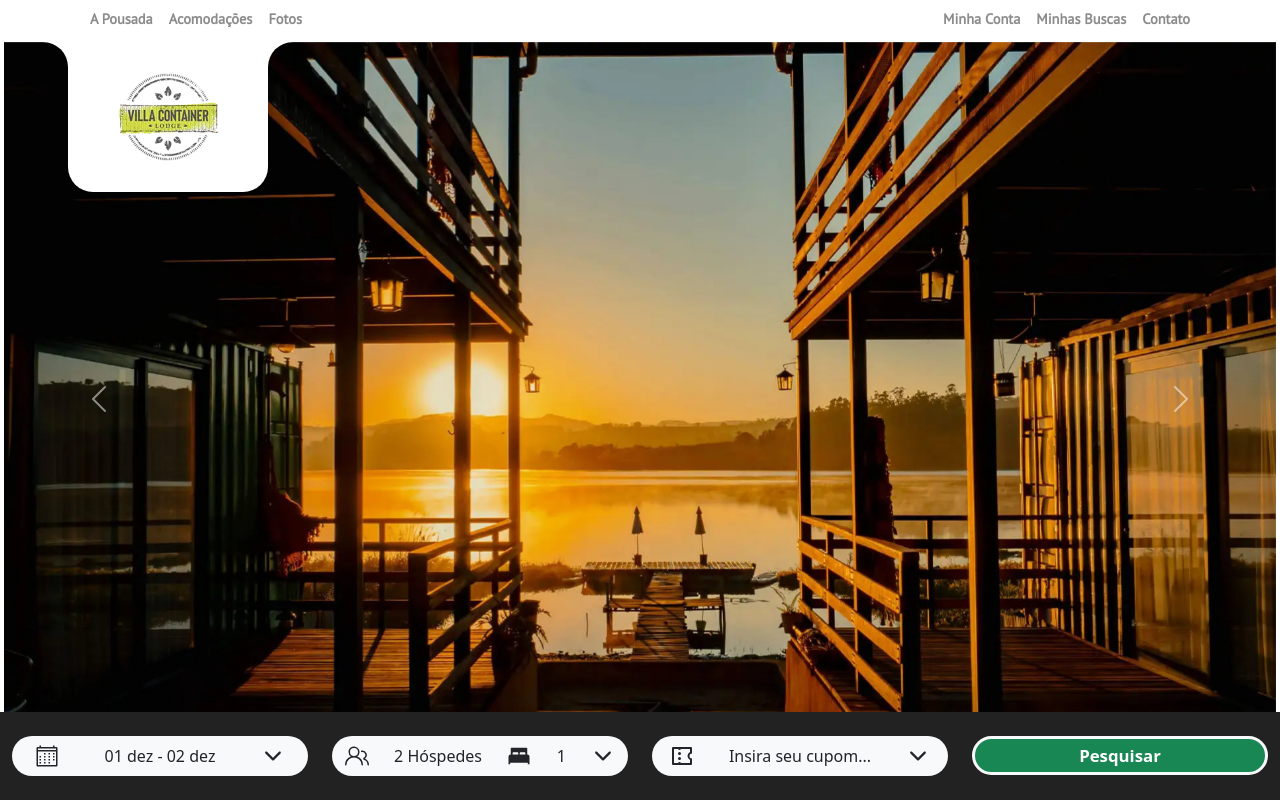
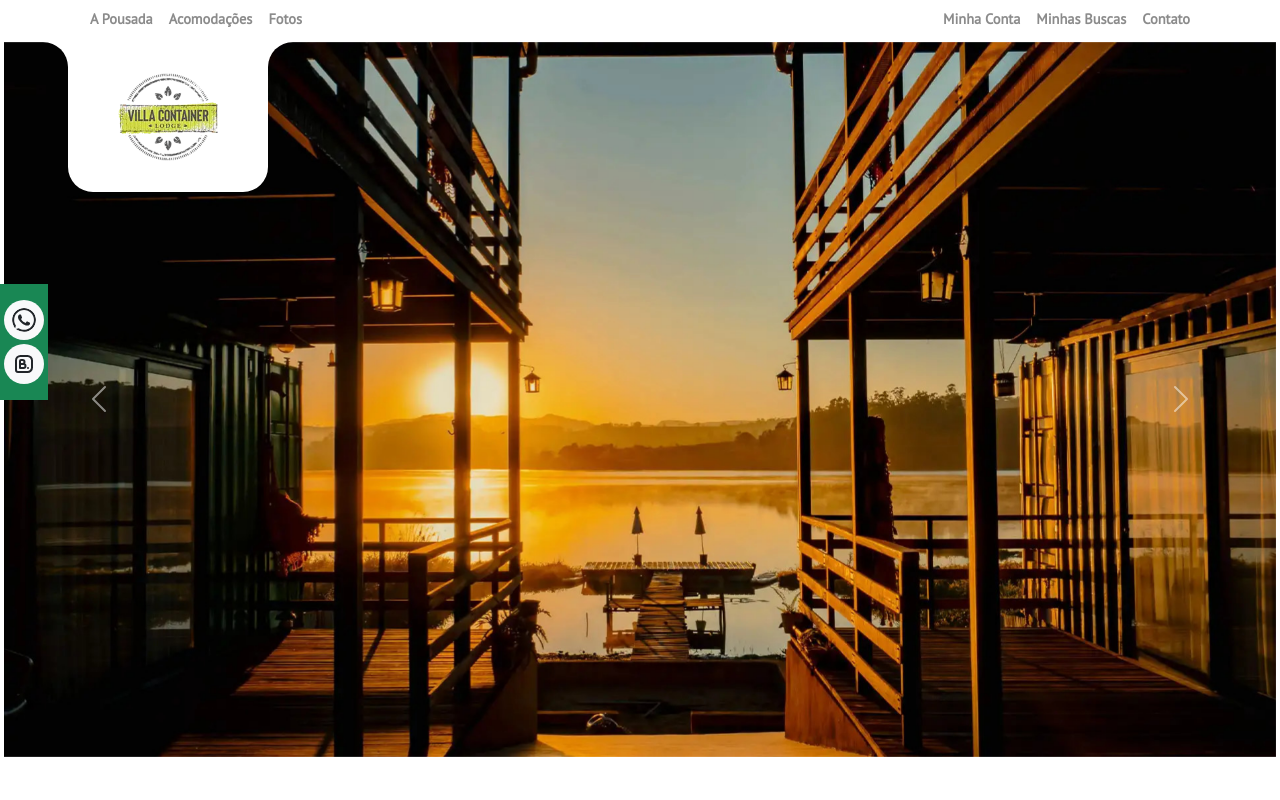
Before and after one commit to lindomarterra/lodge-container, a React (Create React App) app: page / in a window 1280 px wide. Shown: the top 800 px of the page. Built offline with nearby package versions, Linux system fonts and the light colour scheme.

Commit message:
dez 23 2023 18:30

```diff
--- a/src/components/Home/Depoimentos.jsx
+++ b/src/components/Home/Depoimentos.jsx
@@ -121,7 +121,7 @@ function Depoimentos() {
 
                    {/* BTN CALL MODAL */}
                 <div className='text-end' >
-                    <button className='btnVerTodos fw-bold border-0 p-2 rounded-2' data-bs-toggle='modal' data-bs-target='#modal-depoimentos' > ver todos </button>
+                    <button className='btnVerTodos fw-bold border-0 px-3 py-2 rounded-1' data-bs-toggle='modal' data-bs-target='#modal-depoimentos' > ver todos </button>
                 </div>
 
 
--- a/src/components/Home/Footer.jsx
+++ b/src/components/Home/Footer.jsx
@@ -4,15 +4,19 @@ import { IoMdStar } from "react-icons/io"
 import { BsFillTelephoneFill } from "react-icons/bs"
 import { MdOutlineEmail } from "react-icons/md"
 import { FaLocationDot } from "react-icons/fa6"
+import { CgInstagram } from "react-icons/cg"
+import { TfiYoutube } from "react-icons/tfi"
+import { SiTripadvisor } from "react-icons/si"
 
 function Footer() {
     return (
         <footer style={{backgroundColor:'whitesmoke'}} className='py-5' >
             <div className='container-md' >
+
                 <div className="row">
 
                     <div className="col-md-6 col-lg-4">
-                        <div className="p-2" >
+                        <div className="p-2 " >
                             <small className='fw-bold' > POUSADA VILLA CONTAINER LODGE </small>
                             <small className='text-black-50'> CNPJ:31.707.370/0001-97 </small>
                             <div>
@@ -26,7 +30,7 @@ function Footer() {
                     </div>
 
                     <div className="col-md-6 col-lg-4">
-                        <div className="p-2">
+                        <div className="p-2 ">
                             <p>
                                 <span > <MdOutlineEmail className='fs-4 me-1 text-black-50' /></span>
                                 <small className='pt-1 text-black-50 reservasHover' >reservas@villacontainerlodge.com.br</small>
@@ -39,7 +43,7 @@ function Footer() {
                     </div>
 
                     <div className="col-md-6 col-lg-4">
-                        <div className="d-flex justify-content-center align-items-center p-2">
+                        <div className="p-2 d-flex align-items-center ">
                             <FaLocationDot className='me-2 fs-3 text-black-50' />
                             <div className='text-black-50 enderecoHover ' >
                                 <small> Estrada Macaúbas, Km 1.5, Centro </small> <br/>
@@ -49,10 +53,14 @@ function Footer() {
                         </div>
                     </div>
 
+                </div>
 
+                <div className='p-5 text-center'>
+                <span className='m-1 p-4 rounded-2 instaHover'><CgInstagram   className='fs-4 text-black '/></span>
+                <span className='m-1 p-4 rounded-2 youTubeHover'><TfiYoutube  className='fs-4 text-black '/></span>
+                <span className='m-1 p-4 rounded-2 tripHover'><SiTripadvisor  className='fs-4 text-black '/></span>
+            </div>
 
-
-                </div>
             </div>
         </footer>
     )
--- a/src/components/Home/Main.jsx
+++ b/src/components/Home/Main.jsx
@@ -22,7 +22,6 @@ import Acomodacoes from './Acomodacoes'
 import Depoimentos from './Depoimentos'
 import GoogleMap from './GoogleMap'
 import Footer from './Footer'
-import UnderFooter from './UnderFooter'
 
 
 function Main() {
@@ -93,7 +92,6 @@ function Main() {
 
             <Footer/>
 
-            <UnderFooter/>
 
         </main>
     )
--- a/src/components/Home/NavbarBooking.jsx
+++ b/src/components/Home/NavbarBooking.jsx
@@ -1,5 +1,7 @@
 import React, { useState } from 'react'
 import '../../index.css'
+import { ImWhatsapp } from "react-icons/im";
+import { TbBrandBooking } from "react-icons/tb";
 import { VscCalendar } from "react-icons/vsc"
 import { IoIosArrowDown } from "react-icons/io"
 import { IoIosArrowUp } from "react-icons/io"
@@ -15,6 +17,7 @@ import { RiCoupon3Line } from "react-icons/ri"
 
 function NavbarBooking() {
 
+    const [navbarShow, setNavbarShow]=useState(false)
     const [calendarOpen, setCalendarOpen]=useState(false)
     const [dateBooking, setDateBooking]=useState(false)
     const [cupomOpen, setCupomOpen]=useState(false)
@@ -22,6 +25,7 @@ function NavbarBooking() {
     const [qtdGuest, setQtdGuest]=useState(2)
     const [qtdKids, setQtdKids]=useState(0)
 
+    const showHideNavbarBooking=()=>{setNavbarShow(!navbarShow)}
     const shiftArrow=()=>{setCalendarOpen(!calendarOpen)}
     const shiftArrowDateBooking=()=>{setDateBooking(!dateBooking)}
     const shiftArrowCupom=()=>{setCupomOpen(!cupomOpen)}
@@ -37,12 +41,15 @@ function NavbarBooking() {
     return (
         <body>
 
+            <div style={{cursor:'pointer', zIndex:'200' }} className='d-flex flex-column position-fixed bottom-50 bg-success py-3 px-1 ' >
+
+                <ImWhatsapp className='fs-1 rounded-5 bg-light p-2 mb-1 ' />
+                <TbBrandBooking className='fs-1 rounded-5 bg-light p-2 ' onClick={showHideNavbarBooking}  />
+                {navbarShow?
                 <nav style={{backgroundColor:'#222',zIndex:'100'}} className='d-none d-lg-block position-fixed bottom-0 w-100' >
                         <form  >
                            <div className='container-fluid py-4 '>
-
                                <div className="row">
-
                                     <div className='col-md-6 col-lg-3'>
                                          <div className='bg-light d-flex rounded-5 py-2 justify-content-around align-items-center'>
                                             <VscCalendar  style={{fontSize:'1.5rem'}}  />
@@ -57,14 +64,12 @@ function NavbarBooking() {
 
                                         </div>
                                     </div>
-
                                     <div className='col-md-6 col-lg-3'>
                                        <div className='bg-light d-flex rounded-5 py-2 justify-content-around align-items-center'>
                                             <GoPeople  style={{fontSize:'1.5rem'}}  />
                                             <div > <span> {qtdGuest + qtdKids} </span> Hóspedes </div>
                                             <IoBedSharp style={{fontSize:'1.5rem'}} />
                                             <div  > 1 </div>
-
                                             {dateBooking ?
                                                 <IoIosArrowUp   style={{fontSize:'1.5rem', cursor:'pointer'}}
                                                 onClick={shiftArrowDateBooking} data-bs-dimiss='#date-booking-modal' />
@@ -77,12 +82,10 @@ function NavbarBooking() {
 
                                         </div>
                                     </div>
-
                                     <div className='col-md-6 col-lg-3'>
                                        <div className='bg-light d-flex rounded-5 py-2 justify-content-around align-items-center'>
                                             <RiCoupon3Line  style={{fontSize:'1.5rem'}}  />
                                             <div > {cupomInserido} </div>
-
 
                                             {cupomOpen ?
                                                 <IoIosArrowUp   style={{fontSize:'1.5rem', cursor:'pointer'}}
@@ -96,19 +99,21 @@ function NavbarBooking() {
 
                                         </div>
                                     </div>
-
                                     <div className='col-md-6 col-lg-3'>
                                        <div className='bg-success pesquisar-hover text-white fw-bolder border-light border border-3 d-flex rounded-5 py-1 justify-content-around align-items-center'>
                                                 Pesquisar
                                         </div>
                                     </div>
 
-
                                </div>
-
                            </div>
                         </form>
                 </nav>
+                :
+                ''
+                }
+            </div>
+
 
 
             {/* MODAL CALENDAR */}
@@ -554,7 +559,6 @@ function NavbarBooking() {
                   </div>
              </div>
 
-
             {/* MODAL DATE BOOKING */}
             <div className="modal fade" id="date-booking-modal" data-bs-backdrop="static" >
                    <div className="modal-dialog">
@@ -628,12 +632,6 @@ function NavbarBooking() {
             </div>
 
 
-
-
-
-
-
-
         </body>
     )
 }
--- a/src/components/Home/UnderFooter.jsx
+++ /dev/null
@@ -1,19 +0,0 @@
-import React from 'react'
-import { CgInstagram } from "react-icons/cg"
-import { TfiYoutube } from "react-icons/tfi"
-import { SiTripadvisor } from "react-icons/si"
-import '../../index.css'
-
-function UnderFooter() {
-    return (
-        <section style={{backgroundColor:'snow'}} className='mt-1 mb-5 pb-5'>
-            <div className='p-5 text-center'>
-                <span className='m-1 p-4 rounded-2 instaHover'><CgInstagram   className='fs-4 text-black '/></span>
-                <span className='m-1 p-4 rounded-2 youTubeHover'><TfiYoutube  className='fs-4 text-black '/></span>
-                <span className='m-1 p-4 rounded-2 tripHover'><SiTripadvisor  className='fs-4 text-black '/></span>
-            </div>
-        </section>
-    )
-}
-
-export default UnderFooter
--- a/src/index.css
+++ b/src/index.css
@@ -183,9 +183,9 @@
 
 
 
-.youTubeHover{background-color: silver;  cursor: pointer; transition: all 5ms linear; }
-.instaHover{background-color: silver;  cursor: pointer; transition: all 5ms linear; }
-.tripHover{background-color: silver;  cursor: pointer; transition: all 5ms linear; }
+.youTubeHover{background-color: silver;  cursor: pointer; transition: all 0.5s linear; }
+.instaHover{background-color: silver;  cursor: pointer; transition: all 0.5s linear; }
+.tripHover{background-color: silver;  cursor: pointer; transition: all 0.5s linear; }
 
 .instaHover:hover{background-image: linear-gradient(to top, rgba(0, 0, 0, 0.568), yellow , rgba(255, 0, 0, 0.836) );}
 .youTubeHover:hover{background-color: red ;}
```
Lines whose indentation alone changed are shown as unchanged.
